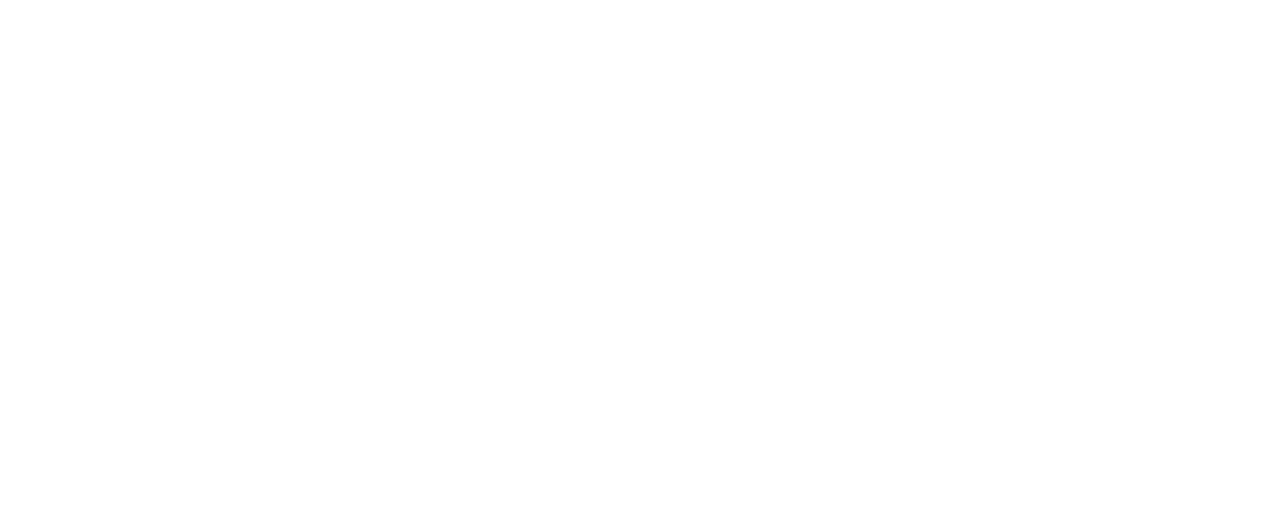
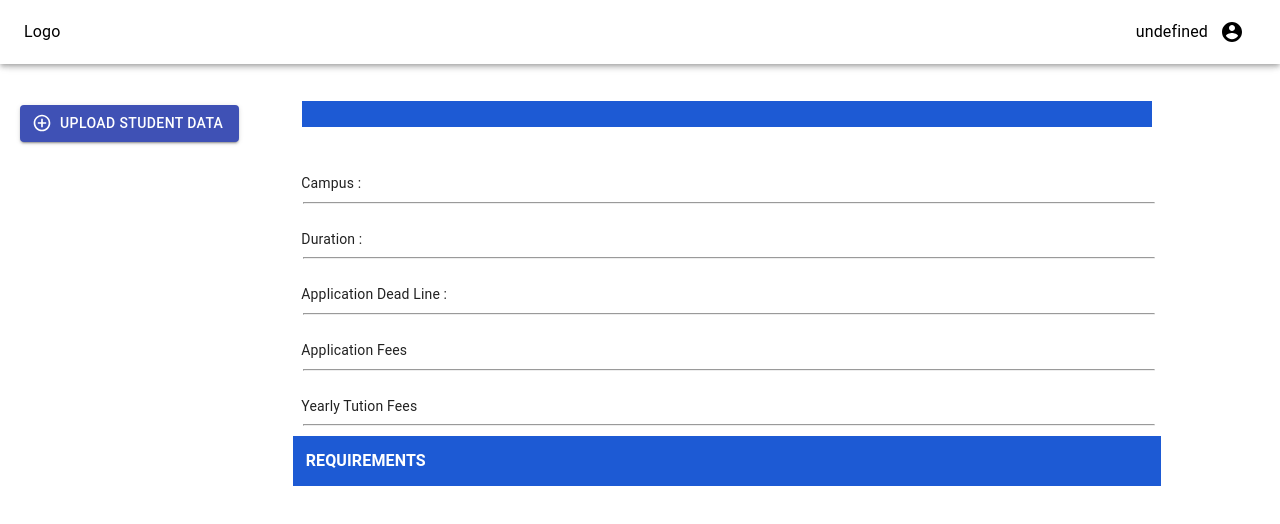
Before and after one commit to thephotogenicbug/React-search-program-web-app, a React (Create React App) app: page /61bc327d44df1ce4694a83c6 in a window 1280 px wide. Before the commit this address had no page. Shown: the top 524 px of the page. Built offline with nearby package versions, Linux system fonts and the light colour scheme; no server answers.

Commit message:
React-search-program-webapp : fetch data by id
Signed-off-by: thephotogenicbug <navinkumarachari@gmail.com>

```diff
--- a/src/App.js
+++ b/src/App.js
@@ -4,6 +4,7 @@
 import { BrowserRouter, Routes, Route } from "react-router-dom";
 import Login from "./components/pages/Home/Login";
 import Signup from "./components/pages/Home/Signup";
+import SinglePage from "./components/pages/Home/singlepage";
 
 const App = () => {
   return (
@@ -12,6 +13,7 @@
         <Route exact path="/" element={<Login />} />
         <Route exact path="/signup" element={<Signup />} />
         <Route exact path="/searchprogram" element={<Home />} />
+        <Route exact path="/:id" element={<SinglePage />} />
       </Routes>
     </BrowserRouter>
   );
--- a/src/components/Home/FilterPanel/index.jsx
+++ b/src/components/Home/FilterPanel/index.jsx
@@ -46,6 +46,7 @@
           />
         ))}
       </div>
+
       {/* price range  */}
       <div className="input-group-price">
         <p className="label">
@@ -56,14 +57,6 @@
         </p>
         <SliderProton value={selectedPrice} changedPrice={changedPrice} />
       </div>
-      {/* <div className="input-group-price-range"></div> */}
-      {/*  study  checkbox  */}
-      <p className="label">
-        Study Level{" "}
-        <span class="icons">
-          <i class="fas fa-filter"></i>
-        </span>
-      </p>
     </div>
   );
 };
--- a/src/components/Home/ListItem/index.jsx
+++ b/src/components/Home/ListItem/index.jsx
@@ -71,7 +71,7 @@
             <Typography className={classes.title}>{title}</Typography>
             <Typography variant="h6">
               <Button size="small" color="primary">
-                <Link to={`${_id}`} className={classes.button}>
+                <Link to={`/${_id}`} className={classes.button}>
                   View Details
                 </Link>
               </Button>
--- a/src/components/pages/Home/index.jsx
+++ b/src/components/pages/Home/index.jsx
@@ -131,7 +131,7 @@
       setList(res.data);
     }
     getData();
-    console.log(list)
+    console.log(list);
   }, [programs, selectedPrice, universities]);
 
   // programs function
--- /dev/null
+++ b/src/components/pages/Home/singlepage.jsx
@@ -0,0 +1,167 @@
+import React, { useEffect, useState } from "react";
+import {
+  Box,
+  Button,
+  Card,
+  CardActionArea,
+  CardContent,
+  Grid,
+  Paper,
+  Typography,
+} from "@material-ui/core";
+import { makeStyles } from "@material-ui/styles";
+import ControlPointIcon from "@material-ui/icons/ControlPoint";
+import Bar from "./appbar";
+import axios from "axios";
+import { Link, useParams } from "react-router-dom";
+
+const useStyles = makeStyles({
+  root: {
+    marginTop: "40px",
+  },
+  hr: {
+    color: "#888585",
+  },
+  box: {
+    display: "flex",
+    marginTop: "65px",
+    marginLeft: "20px",
+  },
+  data: {
+    display: "flex",
+    marginTop: "20px",
+    marginLeft: "-150px",
+  },
+  card: {
+    width: "100%",
+    maxWidth: "900px",
+
+  },
+  title: {
+    textTransform: "uppercase",
+  },
+  boxtitle: {
+    background: "#1D5AD4",
+    padding: "13px",
+    fontWeight: "bold",
+    color: "#fff",
+    marginBottom: "-20px",
+  },
+  cardcontent: {
+    marginTop: "25px",
+    margin: "1%",
+  },
+  cardcontentbody: {
+    marginBottom: "20px",
+    margin: "1%",
+  },
+  hr: {
+    width: "850px",
+    marginLeft: "10px",
+  },
+  boxcontainer: {
+    marginTop: "10px",
+    background: "#1D5AD4",
+    padding: "13px",
+    fontWeight: "bold",
+    color: "#fff",
+  },
+});
+
+const SinglePage = () => {
+  const { id } = useParams();
+
+  const [title, processTitle] = useState("");
+  const [duration, processDuration] = useState("");
+  const [campus, processCampus] = useState("");
+  const [applicationdeadline, processApplicationDeadLine] = useState("");
+
+  useEffect(() => {
+    const fetching = async () => {
+      const { data } = await axios.get(
+        `http://localhost:5000/api/course/get/${id}`
+      );
+      processTitle(data?.title);
+      processDuration(data?.duration);
+      processCampus(data?.campus);
+      processApplicationDeadLine(data?.applicationdeadline);
+
+      console.log(data);
+    };
+
+    fetching();
+  }, [id]);
+
+  const classes = useStyles();
+  return (
+    <>
+      <Bar />
+      <Grid container className={classes.root}>
+        <Grid md={4}>
+          <Box className={classes.box}>
+            <Button
+              variant="contained"
+              color="primary"
+              startIcon={<ControlPointIcon />}
+            >
+              Upload Student Data
+            </Button>
+          </Box>
+        </Grid>
+        <Grid md={8}>
+          <Box className={classes.data}>
+            <Card
+              className={classes.card}
+              elevation={0}
+            >
+              <CardActionArea>
+                <CardContent className={classes.cardcontent}>
+                  <Typography className={classes.title}>
+                    <Box className={classes.boxtitle}>{title}</Box>
+                  </Typography>
+                </CardContent>
+                <CardContent>
+                  <Box container>
+                    <Typography variant="body2" className={classes.cardcontent}>
+                      Campus : {campus}
+                    </Typography>
+                    <hr className={classes.hr} />
+                  </Box>
+                  <Box container>
+                    <Typography variant="body2" className={classes.cardcontent}>
+                      Duration : {duration}
+                    </Typography>
+                    <hr className={classes.hr} />
+                  </Box>
+                  <Box>
+                    <Typography variant="body2" className={classes.cardcontent}>
+                      Application Dead Line : {applicationdeadline}
+                    </Typography>
+                    <hr className={classes.hr} />
+                  </Box>
+                  <Box>
+                    <Typography variant="body2" className={classes.cardcontent}>
+                      Application Fees
+                    </Typography>
+                    <hr className={classes.hr} />
+                  </Box>
+                  <Box>
+                    <Typography variant="body2" className={classes.cardcontent}>
+                      Yearly Tution Fees
+                    </Typography>
+                    <hr className={classes.hr} />
+                  </Box>
+                  <Typography className={classes.title}>
+                    <Box className={classes.boxcontainer}>Requirements</Box>
+                  </Typography>
+                </CardContent>
+              </CardActionArea>
+            </Card>
+          </Box>
+        </Grid>
+      </Grid>
+    </>
+  );
+};
+
+export default SinglePage;
```
